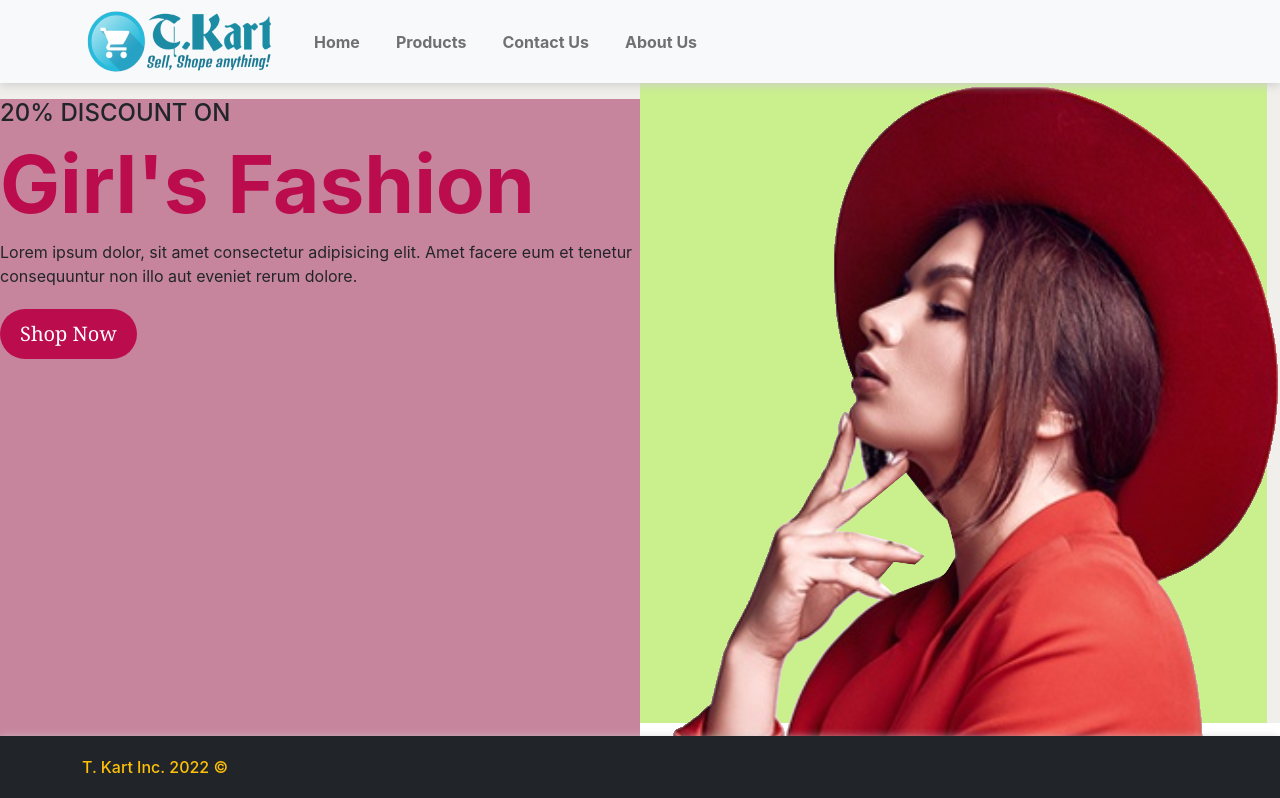
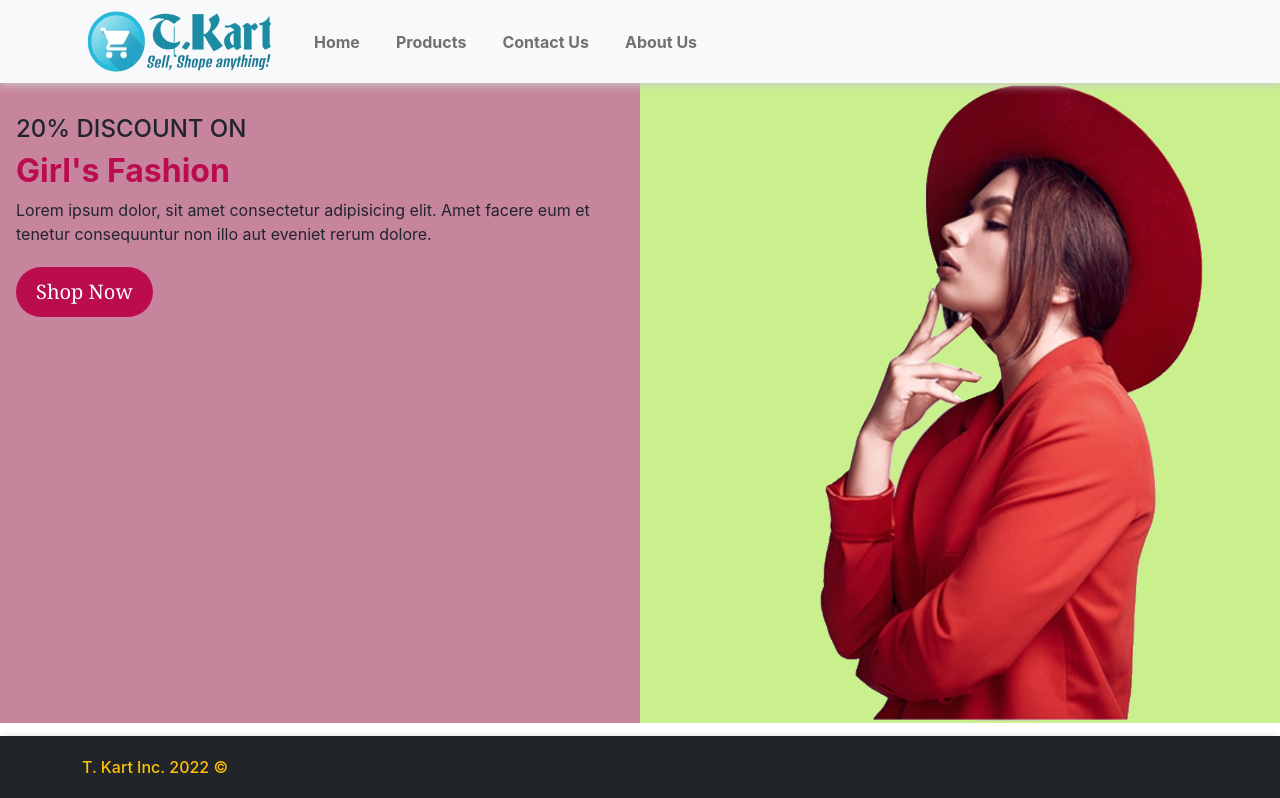
Before and after one commit to asiflhr/React-Ecommerce-Store-FakeAPI, a React (Create React App) app: page / in a window 1280 px wide. Shown: the top 798 px of the page. Built offline with nearby package versions, Linux system fonts and the light colour scheme.

Commit message:
final commit

```diff
--- a/src/components/Home/Home.jsx
+++ b/src/components/Home/Home.jsx
@@ -6,7 +6,7 @@ import HomeImage from "../../static/img/home.png";
 const Home = () => {
   return (
     <div className="homepage">
-      <div className="col-sm-6 i-left"> {/* left side */}
+      <div className="i-left"> {/* left side */}
         <h4>20% DISCOUNT ON</h4>
         <h1 className="big-text">Girl's Fashion</h1>
         <p className="newsDetail">
@@ -17,10 +17,8 @@ const Home = () => {
           <button className="homeBtn">Shop Now</button>
         </Link>
       </div>
-      <div className="col-sm-6 i-right"> {/* ridht side */}
-        <div className="">
-          <img src={HomeImage} alt="" className="mb-xl-0 homeImage" />
-        </div>
+      <div className="i-right"> {/* ridht side */}
+        <img src={HomeImage} alt="" className="homeImage" />
       </div>
     </div>
   );
--- a/src/components/Home/home.css
+++ b/src/components/Home/home.css
@@ -6,7 +6,7 @@
 
   /* left side styling */
   .i-left {
-    margin-top: 6rem;
+    padding-top: 6rem;
   }
 
   .homeBtn {
@@ -32,11 +32,11 @@
 
   /* right side styling */
 
-  .right-side-content img {
-    max-width: 60%;
-    height: 60% ;
+  .homeImage {
+    max-width: 100%;
+    height: 100%;
     float: right;
-    margin-top: 0%;
+    padding-right: 10%;
   }
 
   .big-text {
@@ -48,42 +48,71 @@
 
   @media screen and (min-width: 650px) {
     .i-left{
-      margin-top: 1rem;
-      padding-left: 0px;
+      padding: 2em 1em 0em 1em;
       width: 50vw;
       height: 80vh;
       margin-bottom: 1rem;
       background-color: #c7859d;
+      display: flex;
+      flex-direction: column;
+      align-items: baseline;
+    }
+
+    .big-text {
+      font-size: 2rem;
     }
 
     .i-right{
       padding-left: 0px;
-      width: 49vw;
+      width: 50vw;
       height: 80vh;
       background-color: #c9f08c;
     }
   }
-/*
-  @media (min-width: 576px) {
-    .i-right{
-      margin-top: 1rem;
-      float: right;
-      height: 100%;
-      width: 70%;
-      margin-bottom: 0rem;
+
+  @media screen and (min-width: 950px) {
+    .i-left{
+      padding: 5em 1em 0em 1em;
+      padding-bottom: 1rem;
+    }
+
+    .big-text {
+      font-size: 4rem;
     }
   }
 
-  @media (min-width: 576px) {
-    .container {
-      margin-left: 10px;
-      margin-right: 0px;
+  @media screen and (min-width: 1150px) {
+    .i-left{
+      padding: 4em 1em 0em 1em;
+      padding-bottom: 1rem;
+
+    }
+
+    .big-text {
+      font-size: 5rem;
     }
   }
 
+  @media screen and (min-width: 650px) {
+    .i-left{
+      padding: 2em 1em 0em 1em;
+      width: 50vw;
+      height: 80vh;
+      margin-bottom: 1rem;
+      background-color: #c7859d;
+      display: flex;
+      flex-direction: column;
+      align-items: baseline;
+    }
 
-  @media (min-width: 576px) {
     .big-text {
-      font-size: 3rem;
+      font-size: 2rem;
     }
-  } */
+
+    .i-right{
+      padding-left: 0px;
+      width: 50vw;
+      height: 80vh;
+      background-color: #c9f08c;
+    }
+  }
```
